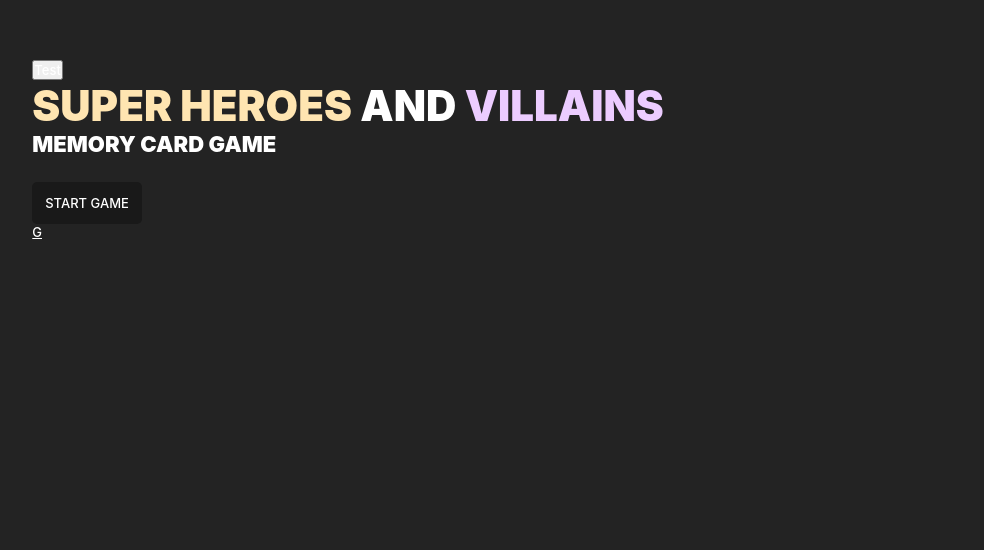
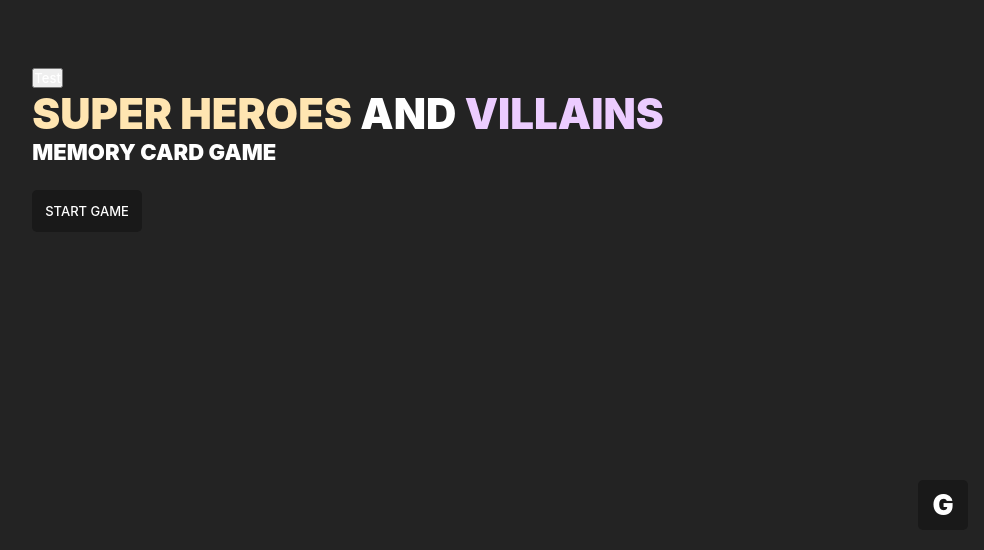
Before and after one commit to Apheiro/memory_card, a React (Create React App) app: page / in a window 1280 px wide. Shown: the part 250-800 px from the top of the page, without its empty margins (292-1276 px from the left). Built offline with nearby package versions, Linux system fonts and the light colour scheme.

Commit message:
Add github button.

```diff
--- a/src/page/App.css
+++ b/src/page/App.css
@@ -23,6 +23,23 @@ h1 span {
     font-weight: 900;
 }
 
+.githubBtn {
+    background: #191919;
+    border-radius: 5px;
+    font-size: 28px;
+    height: 50px;
+    width: 50px;
+    text-decoration: none;
+    font-weight: 900;
+    position: absolute;
+    right: 20px;
+    bottom: 20px;
+    display: flex;
+    justify-content: center;
+    align-items: center;
+    color: white;
+}
+
 .superV {
     color: #ECCCFF;
 }
--- a/src/page/App.tsx
+++ b/src/page/App.tsx
@@ -53,7 +53,6 @@ function App() {
         })
       })
       const allImgLoadPromise = Promise.allSettled(promises)
-
       allImgLoadPromise.then(charPromResults => {
         let allCharNoImg = charPromResults
           .filter((char): char is PromiseRejectedResult => char.status === 'rejected')
@@ -99,7 +98,7 @@ function App() {
             <StartMenu setStartGame={setStartGame} />
       }
 
-      <a href='https://github.com/Apheiro/memory_card'>G</a>
+      <a href='https://github.com/Apheiro/memory_card' className='githubBtn'>G</a>
     </div>
   );
 }
```
